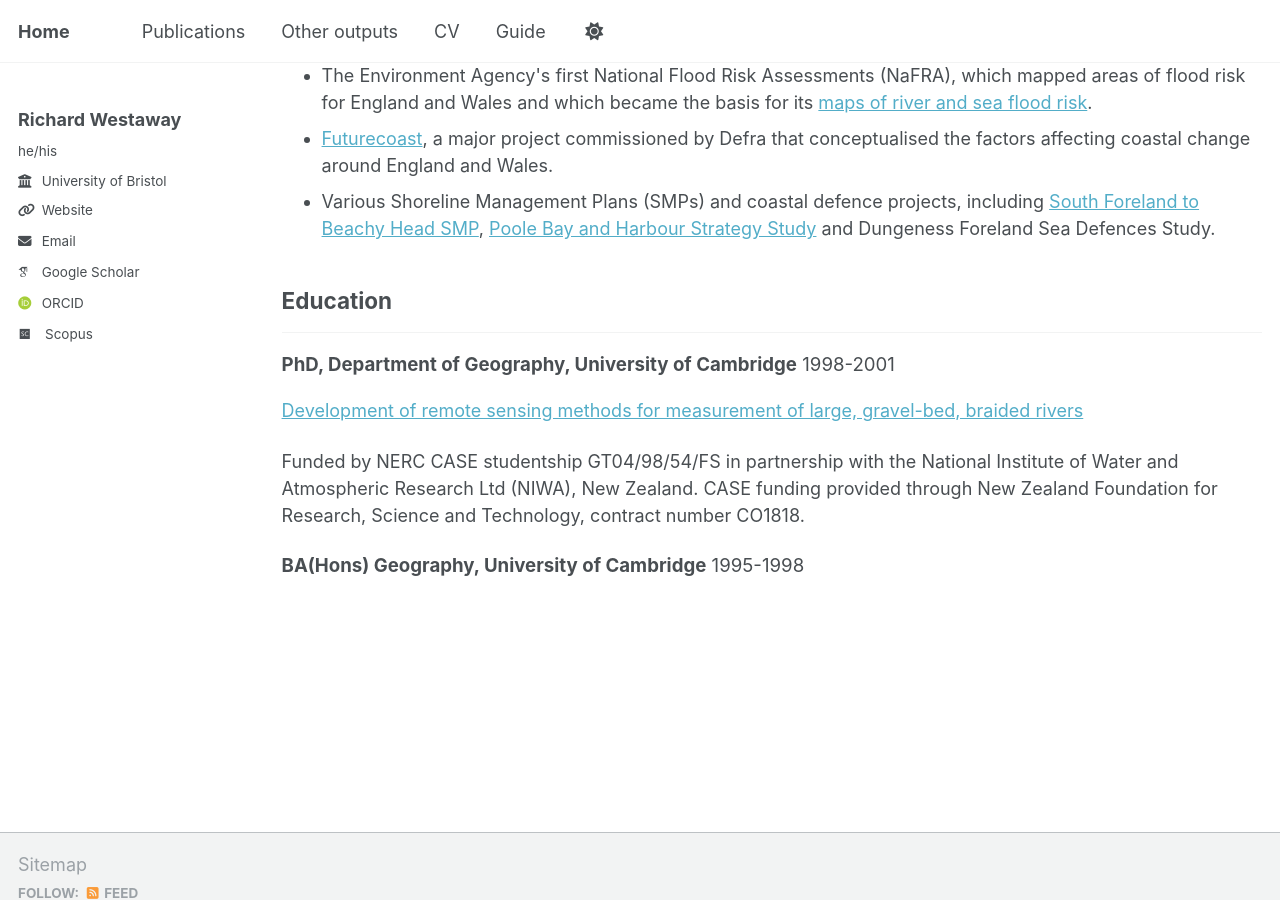
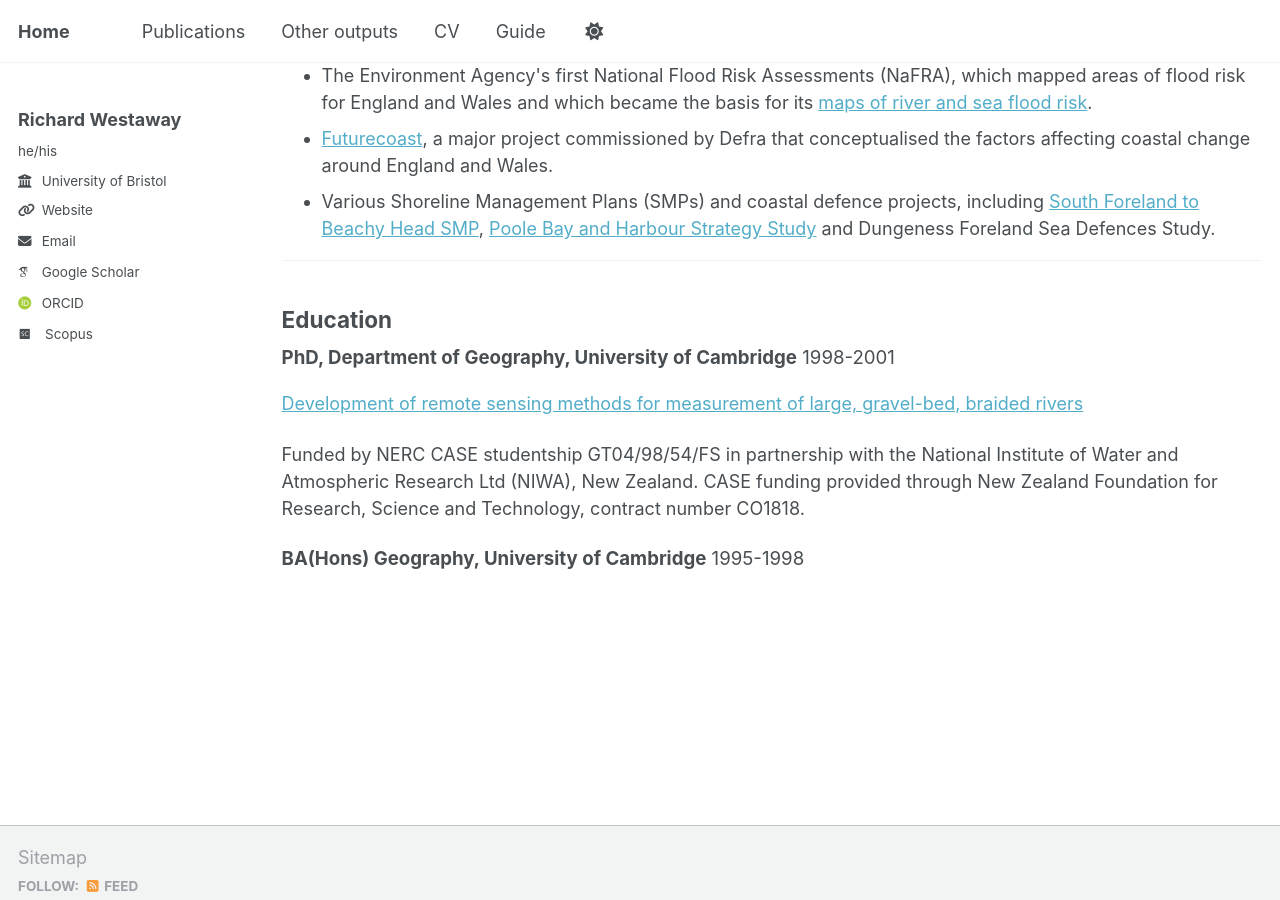
Before and after one commit to richardwestaway/richardwestaway.github.io, a Jekyll site: the page built from _pages/cv.html, in a window 1280 px wide and 900 px high, scrolled down 2688 px. Built offline with Jekyll 4.4.1, drawn with Linux system fonts in a browser that asks for light colours; some web fonts are replaced.

Commit message:
Update cv.html

```diff
--- a/_pages/cv.html
+++ b/_pages/cv.html
@@ -84,9 +84,10 @@ redirect_from:
 
 <li>Various Shoreline Management Plans (SMPs) and coastal defence projects, including <a href="https://environment.data.gov.uk/shoreline-planning/shoreline-management-plan/SMP11" target="_blank" rel="noopener">South Foreland to Beachy Head SMP</a>, <a href="http://www.twobays.net/strategy_study.htm" target="_blank" rel="noopener">Poole Bay and Harbour Strategy Study</a> and Dungeness Foreland Sea Defences Study.</li>
 </ul>
+<hr />
 
 <h2>Education</h2>
-<hr />
+
 <span style="font-size: 14pt"><strong>PhD, Department of Geography, University of Cambridge</strong> 1998-2001</span>
 <p><a href="https://rwestaway.github.io/files/2001-Westaway-PhD_thesis.pdf" target="_blank" rel="noopener">Development of remote sensing methods for measurement of large, gravel-bed, braided rivers</a></p>
 <p>Funded by NERC CASE studentship GT04/98/54/FS in partnership with the National Institute of Water and Atmospheric Research Ltd (NIWA), New Zealand. CASE funding provided through New Zealand Foundation for Research, Science and Technology, contract number CO1818.</p>
```
